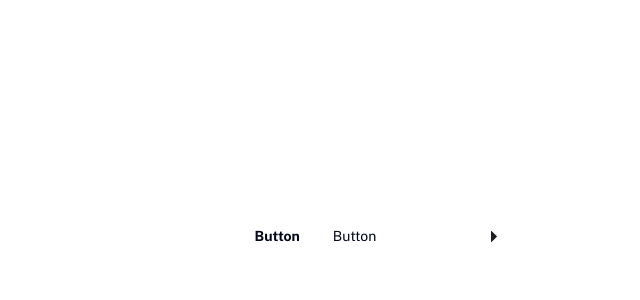
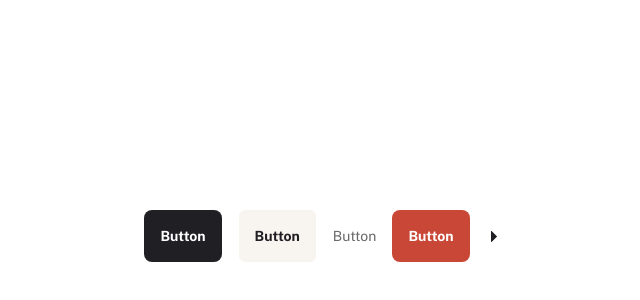
Before and after one commit to unaygney/personal-finance-app, a Next.js app: page / in a window 1280 px wide. Shown: the part 164-464 px from the top of the page, without its empty margins (317-957 px from the left). Built offline with nearby package versions, Linux system fonts and the light colour scheme.

Commit message:
:art: update tailwind.config.ts

```diff
--- a/tailwind.config.ts
+++ b/tailwind.config.ts
@@ -1,13 +1,13 @@
-import type { Config } from "tailwindcss"
+import type { Config } from "tailwindcss";
 
 const config = {
   darkMode: ["class"],
   content: [
-    './pages/**/*.{ts,tsx}',
-    './components/**/*.{ts,tsx}',
-    './app/**/*.{ts,tsx}',
-    './src/**/*.{ts,tsx}',
-	],
+    "./pages/**/*.{ts,tsx}",
+    "./components/**/*.{ts,tsx}",
+    "./app/**/*.{ts,tsx}",
+    "./src/**/*.{ts,tsx}",
+  ],
   prefix: "",
   theme: {
     container: {
@@ -19,6 +19,14 @@ const config = {
     },
     extend: {
       colors: {
+        "beige-500": "#98908B",
+        "beige-100": "#F8F4F0",
+
+        "grey-900": "#201F24",
+        "grey-500": "#696868",
+        "grey-300": "#B3B3B3",
+        "grey-100": "#F2F2F2",
+
         border: "hsl(var(--border))",
         input: "hsl(var(--input))",
         ring: "hsl(var(--ring))",
@@ -31,6 +39,23 @@ const config = {
         secondary: {
           DEFAULT: "hsl(var(--secondary))",
           foreground: "hsl(var(--secondary-foreground))",
+          green: "#277C78",
+          yellow: "#F2CDAC",
+          cyan: "#82C9D7",
+          navy: "#626070",
+          red: "#C94736",
+          purple: "#826CB0",
+        },
+        other: {
+          purple: "#AF81BA",
+          turqoise: "#597C7C",
+          brown: "#93674F",
+          magenta: "#934F6F",
+          blue: "#3F82B2",
+          "navy-green": "#97A0AC",
+          "army-green": "#7F9161",
+          gold: "#CAB361",
+          orange: "#BE6C49",
         },
         destructive: {
           DEFAULT: "hsl(var(--destructive))",
@@ -75,6 +100,6 @@ const config = {
     },
   },
   plugins: [require("tailwindcss-animate")],
-} satisfies Config
+} satisfies Config;
 
-export default config
+export default config;
```
